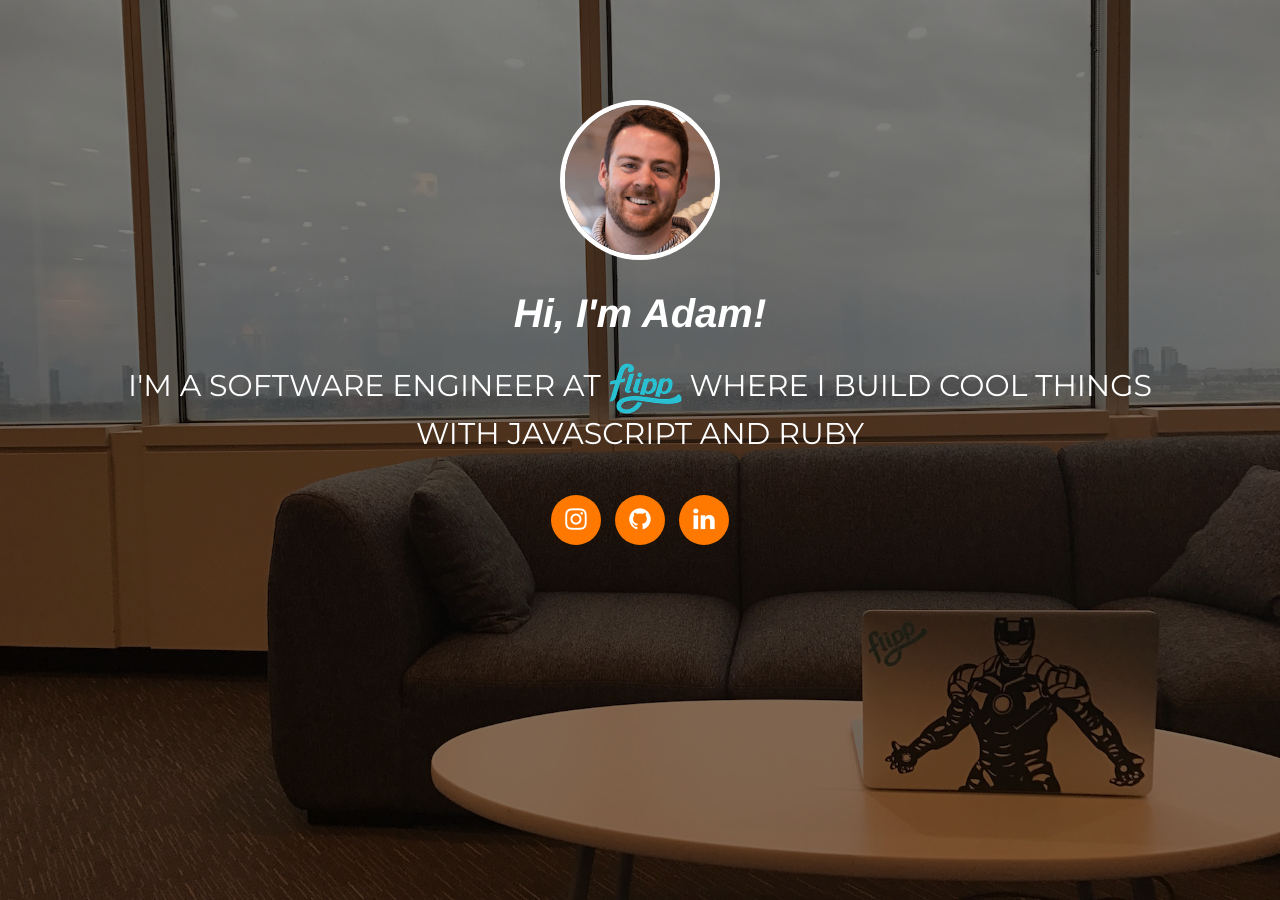
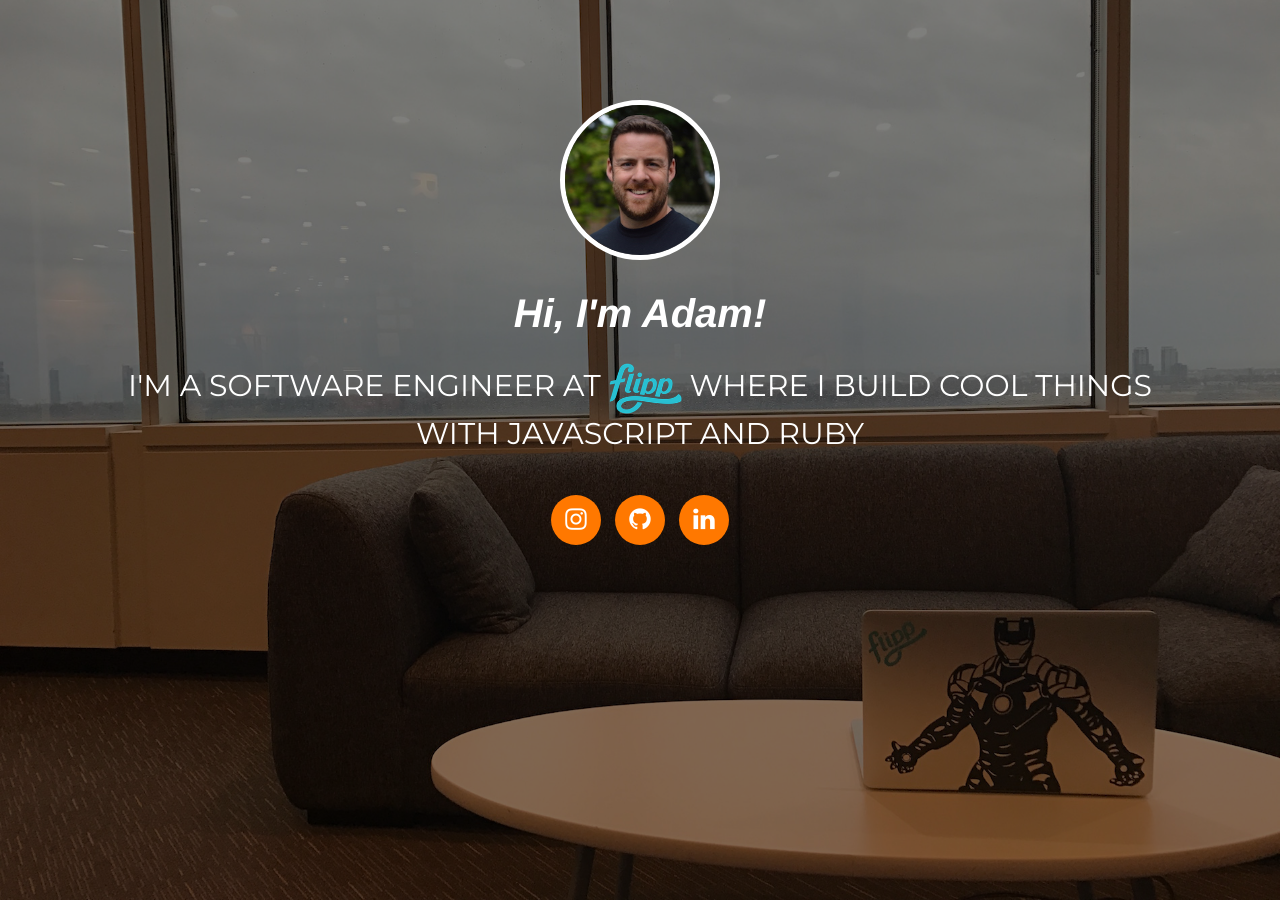
Before and after one commit to adampetrie/adampetrie.com, a Jekyll site: the page built from index.html, in a window 1280 px wide. Built offline with Jekyll 4.4.1, drawn with Linux system fonts in a browser that asks for light colours; some web fonts are replaced.

Commit message:
You handsome devil

```diff
--- a/index.html
+++ b/index.html
@@ -2,7 +2,7 @@
 layout: default
 ---
 
-<img class="me" src="/assets/img/adampetrie.png" />
+<img class="me" src="/assets/img/adampetrie.jpg" />
 <h1>Hi, I'm Adam!</h1>
 <p class="intro">
   I'm a Software Engineer at
```
Also changed, not shown: assets/img/adampetrie.jpg (added), assets/img/adampetrie.png (deleted).
